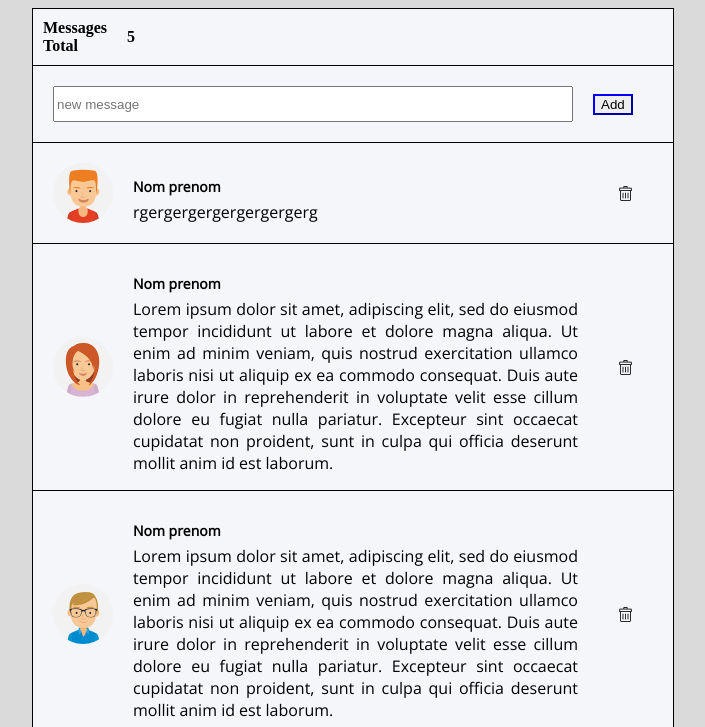
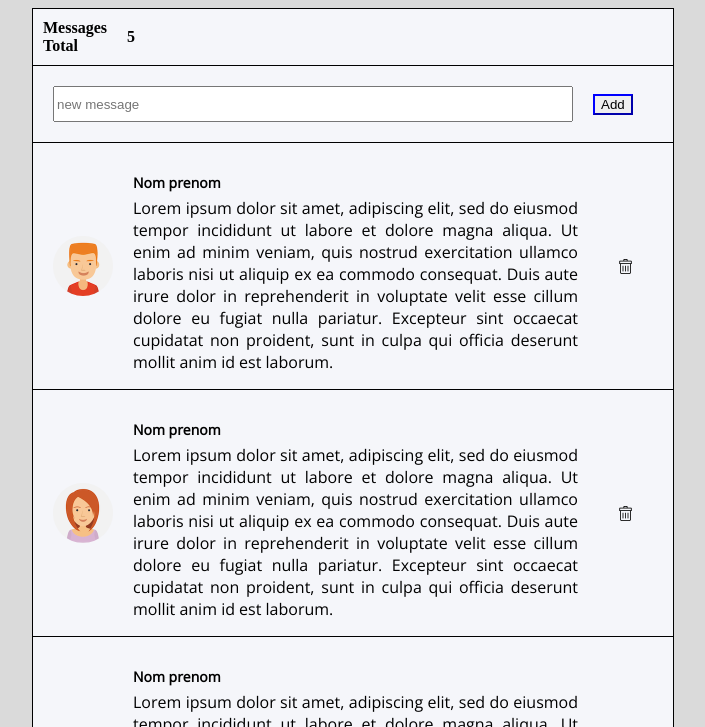
Before and after one commit to FrancoisOrt93/mymails, a plain HTML site: page index.html in a window 1280 px wide. Both pictures are taken after typing "Sample" into the empty fields and a click on the button "Add". Shown: the top 727 px of the page, without its empty margins (287-992 px from the left). Drawn offline with nearby package versions, Linux system fonts and the light colour scheme.

Commit message:
fin du jour4

```diff
--- a/index.html
+++ b/index.html
@@ -15,58 +15,55 @@
         <div  class='messagecount row'>
             <h4>Messages <br> Total</h4>
             <h4 class='counter'>0</h4>
+        </div>
 
-    </div>
         <div  class='row messagecount'>
-
-        <input type="text" placeholder="new message" name="searchbar" class="searchbar" id='inputtext'>
+            <!--  ici il y le champs de saisi du texte ainsi que lee bouton pour poster le nouveau message-->
+            <input type="text" placeholder="new message" class="searchbar" id='inputtext'>
             <button type="button" class="button" id="addmessage">Add</button>
 
         </div>
+
         <div class='row rowMessage'>
             <img src='/ressource/avatar-1.jpg'class='avatar'>
             <div class='textinfo' >
                 <h6>Nom prenom </h6>
-
-                <p>rgergergergergergergerg
-
+                <p>Lorem ipsum dolor sit amet,  adipiscing elit, sed do eiusmod tempor incididunt ut labore et dolore magna aliqua. Ut enim ad minim veniam, quis nostrud exercitation ullamco laboris nisi ut aliquip ex ea commodo consequat. Duis aute irure dolor in reprehenderit in voluptate velit esse cillum dolore eu fugiat nulla pariatur. Excepteur sint occaecat cupidatat non proident, sunt in culpa qui officia deserunt mollit anim id est laborum.
                 </p>
             </div>
             <img src='/ressource/trash.png' class='poubelle'>
         </div>
+
         <div class='row rowMessage'>
             <img src='/ressource/avatar-2.jpg'class='avatar'>
             <div class='textinfo' >
                 <h6>Nom prenom </h6>
-
                 <p>Lorem ipsum dolor sit amet,  adipiscing elit, sed do eiusmod tempor incididunt ut labore et dolore magna aliqua. Ut enim ad minim veniam, quis nostrud exercitation ullamco laboris nisi ut aliquip ex ea commodo consequat. Duis aute irure dolor in reprehenderit in voluptate velit esse cillum dolore eu fugiat nulla pariatur. Excepteur sint occaecat cupidatat non proident, sunt in culpa qui officia deserunt mollit anim id est laborum.
-
                </p>
             </div>
             <img src='/ressource/trash.png' class='poubelle'>
         </div>
+
         <div class='row rowMessage'>
             <img src='/ressource/avatar-3.jpg'class='avatar'>
             <div class='textinfo' >
                 <h6>Nom prenom </h6>
-
                 <p>Lorem ipsum dolor sit amet,  adipiscing elit, sed do eiusmod tempor incididunt ut labore et dolore magna aliqua. Ut enim ad minim veniam, quis nostrud exercitation ullamco laboris nisi ut aliquip ex ea commodo consequat. Duis aute irure dolor in reprehenderit in voluptate velit esse cillum dolore eu fugiat nulla pariatur. Excepteur sint occaecat cupidatat non proident, sunt in culpa qui officia deserunt mollit anim id est laborum.
-
                 </p>
             </div>
             <img src='/ressource/trash.png' class='poubelle'>
         </div>
-    <div class='row rowMessage'>
+
+        <div class='row rowMessage lastrow'>
             <img src='/ressource/avatar-4.jpg'class='avatar'>
             <div class='textinfo' >
                 <h6>Nom prenom </h6>
-
                 <p>Lorem ipsum dolor sit amet,  adipiscing elit, sed do eiusmod tempor incididunt ut labore et dolore magna aliqua. Ut enim ad minim veniam, quis nostrud exercitation ullamco laboris nisi ut aliquip ex ea commodo consequat. Duis aute irure dolor in reprehenderit in voluptate velit esse cillum dolore eu fugiat nulla pariatur. Excepteur sint occaecat cupidatat non proident, sunt in culpa qui officia deserunt mollit anim id est laborum.
-
                 </p>
             </div>
             <img src='/ressource/trash.png' class='poubelle'>
         </div>
+
+</body>
 <script src="script.js"></script>
-</body>
 </html>
--- a/script.js
+++ b/script.js
@@ -25,6 +25,8 @@ refresh();
 // creation de nouveau message au click sur Add
 document.getElementById('addmessage').addEventListener("click",
       function(){
+
+        if (document.getElementById('inputtext').value!= "" ) {
           // test sur la console
           console.log('message reçu captain !!!')
 
@@ -41,7 +43,7 @@ document.getElementById('addmessage').addEventListener("click",
           var idAuthor = 'Ortelli Francois';
 
           // set attribut aux elements
-        newDiv.setAttribute("class", "row rowMessage");
+          newDiv.setAttribute("class", "row rowMessage lastrow");
           avat.setAttribute("class", "avatar");
           avat.setAttribute("src", "/ressource/avatar-4.jpg");
           newDiv1.setAttribute("class", "textinfo");
@@ -63,5 +65,12 @@ document.getElementById('addmessage').addEventListener("click",
 
           // clear le champs de saisie
           document.getElementById('inputtext').value = "";
+
+          // décallage du last row pour avoir la bordure qui pas double.
+          document.getElementsByClassName('lastrow')[0].setAttribute("class", "row rowMessage");
+
+      } else {
+        console.log("pas de message donc pas de post!")
+        }
     }
 )
```
Also changed, not shown: style.css (+8 -2 lines). Lines whose indentation alone changed are shown as unchanged.
